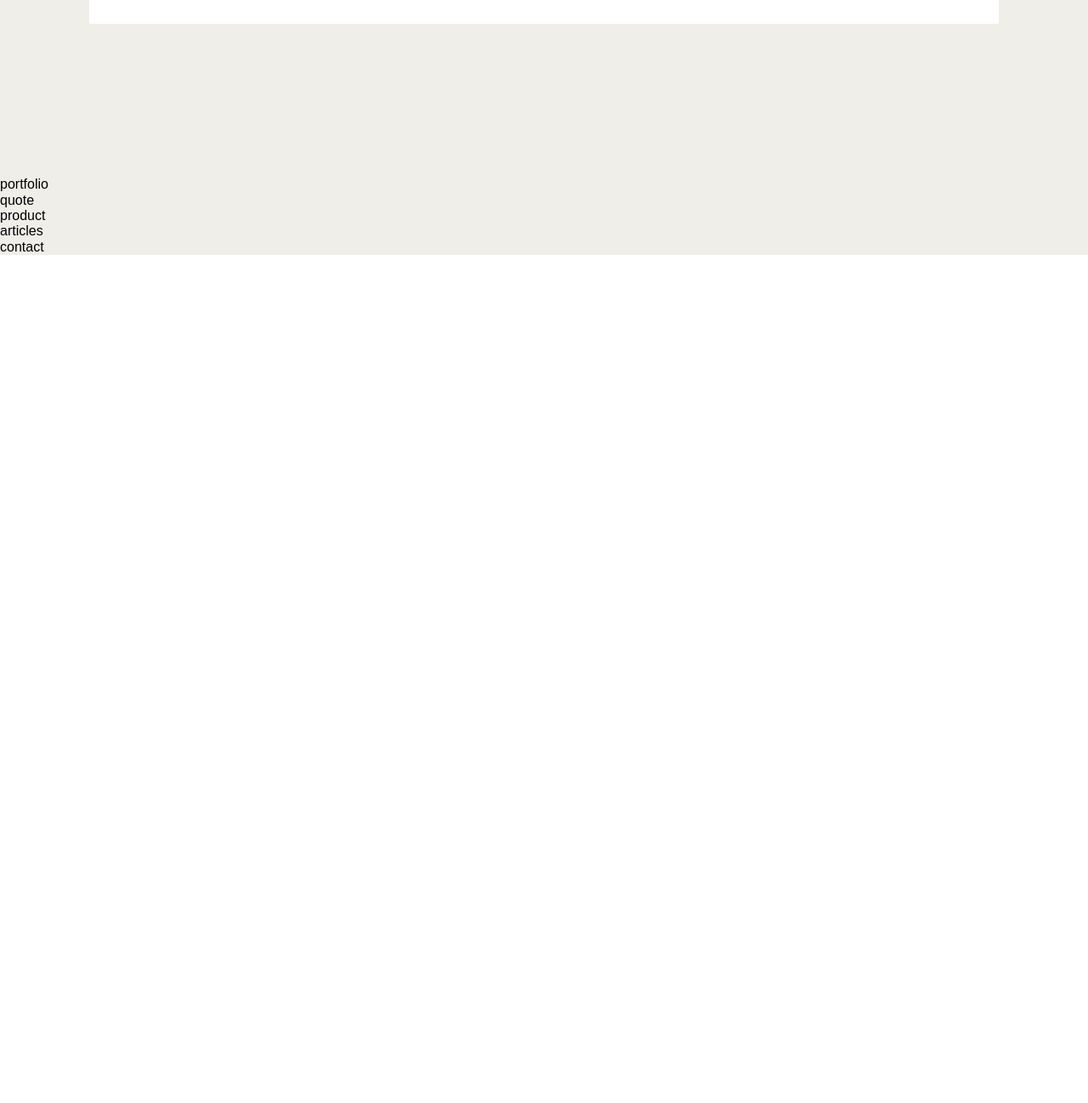
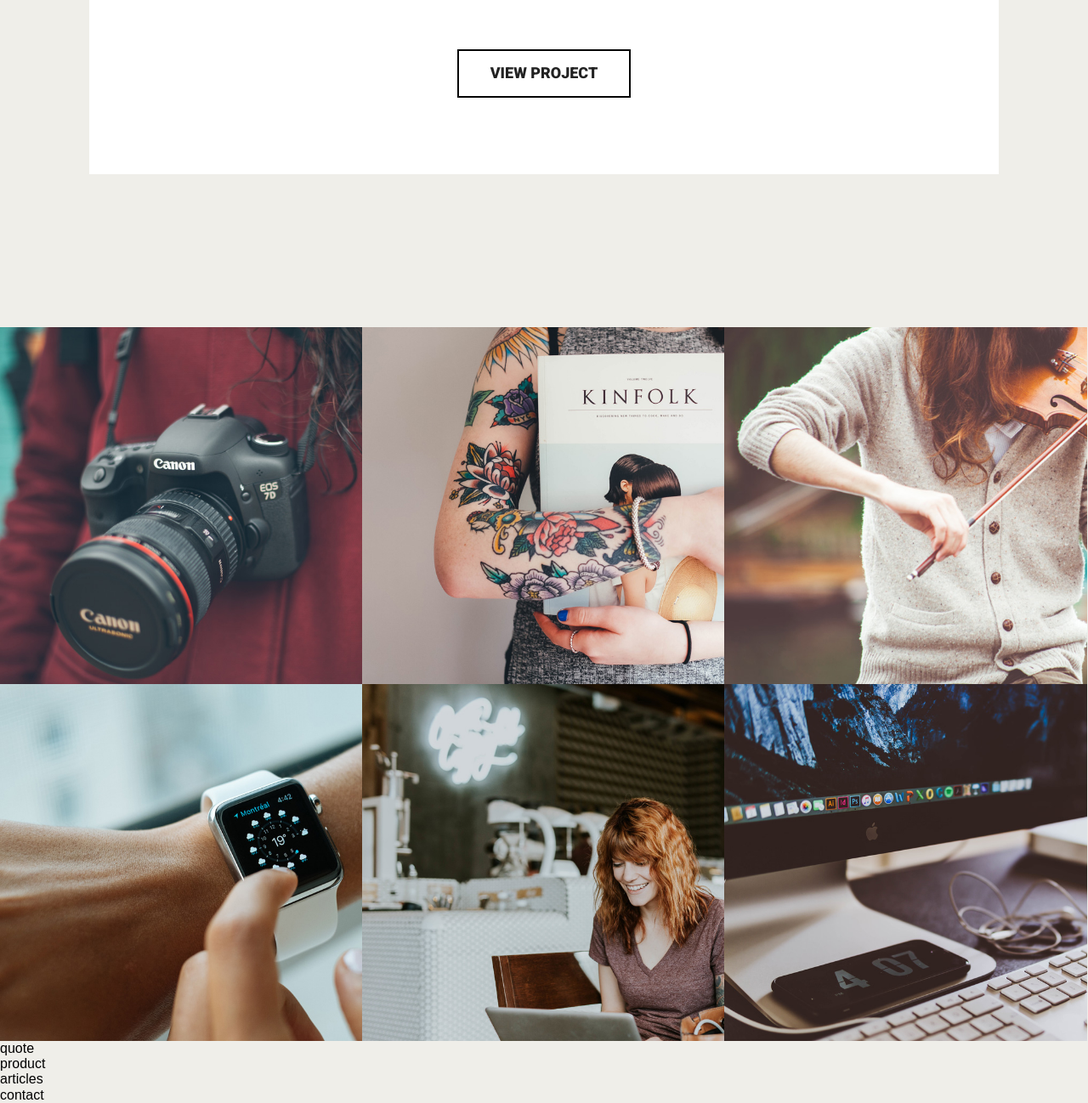
Before and after one commit to jacekmuda/wwdc30, a plain HTML site: page index.html in a window 1280 px wide. Shown: the part 1366-2664 px from the top of the page at 85% size. Before the commit the page ends 1666 px from the top, so only its background shows below. Drawn offline with nearby package versions, Linux system fonts and the light colour scheme.

Commit message:
update #4

```diff
--- a/index.html
+++ b/index.html
@@ -41,7 +41,16 @@
         </div>
       </div>
     </section>
-    <section class="section2 portfolio">portfolio</section>
+    <section class="section2 portfolio">
+      <ul class="porfolu">
+        <li class="portfoli item1"><a href="#">Cras dapibus</a><div></div></li>
+        <li class="portfoli item2"><a href="#">Praesent turpis</a><div>Praesent turpis</div></li>
+        <li class="portfoli item3"><a href="#">Vestibulum dapibus</a><div>Vestibulum dapibus</div></li>
+        <li class="portfoli item4"><a href="#">Domus capsus</a><div>Domus capsus</div></li>
+        <li class="portfoli item5"><a href="#">Divus klimus</a><div>Divus klimus</div></li>
+        <li class="portfoli item6"><a href="#">Perpetus tubus</a><div>Perpetus tubus</div></li>
+      </ul>
+    </section>
     <section class="section3 quote">quote</section>
     <section class="section4 product">product</section>
     <section class="section5 articles">articles</section>
--- a/moon/sass/base/_mixin.scss
+++ b/moon/sass/base/_mixin.scss
@@ -36,4 +36,11 @@ padding: 16px 37px;
 color: $dark2;
 text-transform: uppercase;
 float: left;
+margin: 50px auto;
+@include regease;
+cursor: pointer;
+&:hover {
+  color: #efeee9;
+  background: $black;
 }
+}
--- a/moon/sass/layout/_sections.scss
+++ b/moon/sass/layout/_sections.scss
@@ -2,3 +2,4 @@
 @import "sections/sectionglobal";
 
 @import "sections/about";
+@import "sections/portfolio";
--- a/moon/sass/layout/sections/_about.scss
+++ b/moon/sass/layout/sections/_about.scss
@@ -27,12 +27,15 @@
             padding: 0 50px;
             text-transform: uppercase;
             text-align: center;
+            margin: 55px auto;
         }
 
         p {
             font-family: $roboto;
             @include font-size(20px);
             font-weight: 300;
+            line-height: 1.4;
+            margin: 15px 0;
         }
 
         .button {
--- /dev/null
+++ b/moon/sass/layout/sections/_portfolio.scss
@@ -0,0 +1,104 @@
+.portfolio {
+    width: 100%;
+
+    ul {
+        width: 100%;
+        margin: 0;
+        padding: 0;
+
+        li {
+            width: 33.3%;
+            height: 420px;
+            float: left;
+            overflow: hidden;
+            position: relative;
+            display: flex;
+            justify-content: center;
+            align-items: center;
+
+            a {
+                width: 100%;
+                color: white;
+                z-index: 1;
+                text-align: center;
+                font-size: 24px;
+                font-family: roboto;
+                text-decoration: none;
+                opacity: 0;
+                position: absolute;
+                @include regease;
+            }
+
+            div::before {
+                width: 100%;
+                height: 100%;
+                content: "";
+                display: block;
+                position: absolute;
+                top: 0;
+                left: 0;
+                @include regease;
+            }
+
+            div::after {
+                width: 100%;
+                height: 100%;
+                content: "";
+                display: block;
+                opacity: 0;
+                background: $black;
+                z-index: 0;
+                position: absolute;
+                top: 0;
+                left: 0;
+                @include regease;
+            }
+        }
+
+        .item1 div:before {
+            background: url('../images/1.jpg');
+        }
+
+        .item2 div:before {
+            background: url('../images/2.jpg');
+        }
+
+        .item3 div:before {
+            background: url('../images/3.jpg');
+        }
+
+        .item4 div:before {
+            background: url('../images/4.jpg');
+        }
+
+        .item5 div:before {
+            background: url('../images/5.jpg');
+        }
+
+        .item6 div:before {
+            background: url('../images/6.jpg');
+        }
+
+        .portfoli div:before {
+            background-size: cover;
+            background-repeat: no-repeat;
+            -moz-transform: scale(1,1);
+            -webkit-transform: scale(1,1);
+            transform: scale(1,1);
+        }
+
+        .portfoli:hover div:before {
+            -moz-transform: scale(1.2,1.2);
+            -webkit-transform: scale(1.2,1.2);
+            transform: scale(1.2,1.2);
+        }
+
+        .portfoli:hover div:after {
+            @include regease;
+            opacity: 0.7;
+        }
+        .portfoli:hover a {
+        opacity: 1;
+        }
+    }
+}
--- a/moon/sass/modules/_nav.scss
+++ b/moon/sass/modules/_nav.scss
@@ -10,6 +10,7 @@ nav {
     display: flex;
     justify-content: center;
     align-items: center;
+    z-index: 99999;
 
     ul {
         display: flex;
```
Also changed, not shown: moon/stylesheets/style.css.
